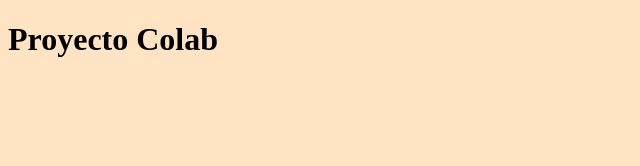
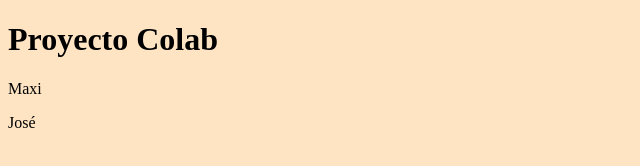
Before and after one commit to mlapeducacionit/repo-colab, a plain HTML site: page index.html in a window 1280 px wide. Shown: the full height of the page, 0-640 px from the left. Drawn offline with Linux system fonts and the light colour scheme.

Commit message:
Agrego parcipantes

```diff
--- a/index.html
+++ b/index.html
@@ -9,6 +9,10 @@
 <body>
     <h1>Proyecto Colab</h1>
 
+    <p>Maxi</p>
+
+    <p>José</p>
+
     <script src="js/main.js"></script>
 </body>
 </html>
```
